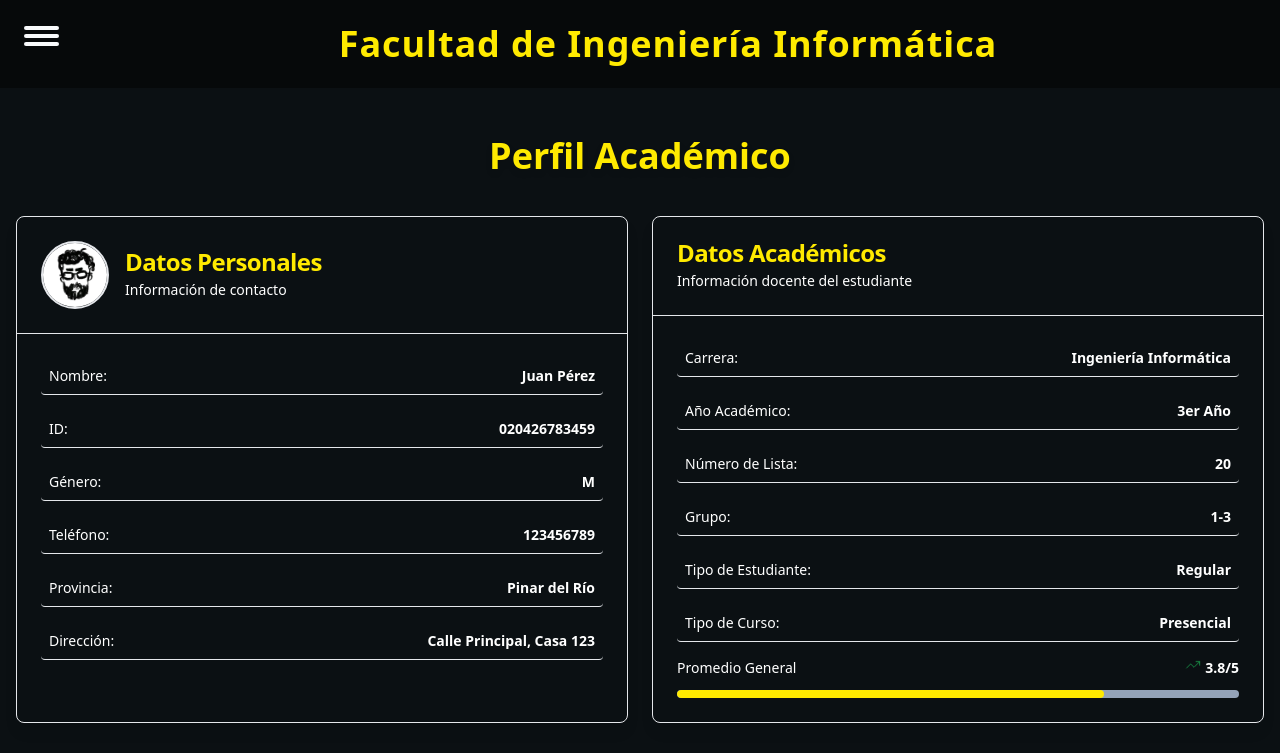
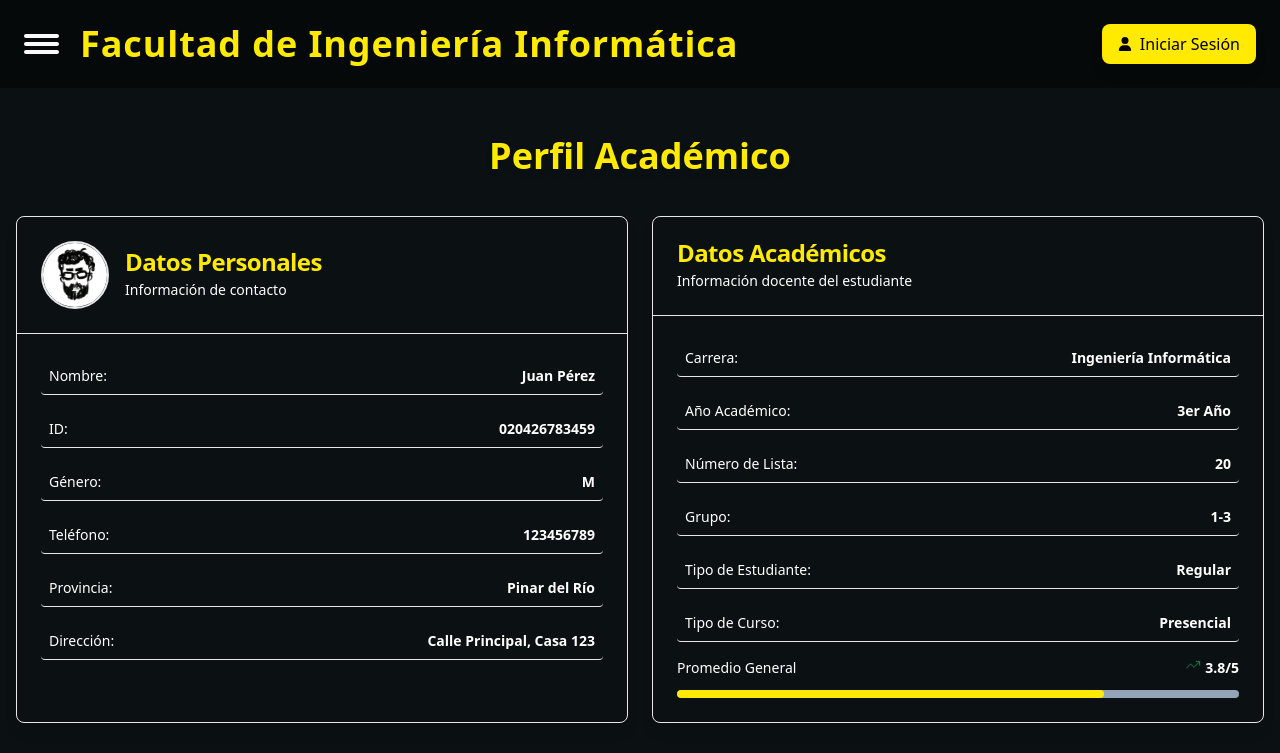
Before and after one commit to rodnye/inf-cujae-website, a Next.js app: page /grades in a window 1280 px wide. Shown: the top 753 px of the page. Built offline with nearby package versions, Linux system fonts and the light colour scheme; no server answers; what next-client-cookies would draw is missing.

Commit message:
feat: add AuthButton in the navigation bar and remove it from the homepage

```diff
--- a/src/app/(main)/home/page.tsx
+++ b/src/app/(main)/home/page.tsx
@@ -4,7 +4,7 @@ import { ScrollButton } from '@/components/buttons/Button';
 import { FaBook, FaToolbox, FaTrophy, FaCalendar } from 'react-icons/fa6';
 import { BlogGrid } from '@/components/sections/BlogGrid';
 import { HeroCard } from './HeroCard';
-import { AuthButton } from '@/components/auth/AuthButton';
+// import { AuthButton } from '@/components/auth/AuthButton'; // Eliminado
 import { motion, useInView } from 'framer-motion';
 import { useRef } from 'react';
 
@@ -27,16 +27,6 @@ export default function HomePage() {
 
   return (
     <div className="relative w-full flex-grow bg-gradient-to-b from-body to-[var(--color-body-end)]">
-      {/* Botón de Autenticación - Esquina superior derecha */}
-      <motion.div
-        initial={{ opacity: 0, y: -20 }}
-        animate={{ opacity: 1, y: 0 }}
-        transition={{ duration: 0.7, delay: 0.2 }}
-        className="fixed right-4 top-4 z-50"
-      >
-        <AuthButton />
-      </motion.div>
-
       {/* Welcome Section */}
       <section className="mx-auto mb-16 mt-36 max-w-4xl px-4">
         <div className="flex flex-col items-center justify-center p-6 pl-10 lg:p-0 lg:text-center">
@@ -72,8 +62,6 @@ export default function HomePage() {
           </motion.p>
         </div>
       </section>
-
-      {/* ...resto del código igual... */}
 
       {/* Navigation Section */}
       <section className="mx-auto mb-16 flex max-w-sm flex-col flex-wrap items-stretch justify-center gap-5 px-4 lg:max-w-full lg:flex-row lg:items-center">
--- a/src/components/sections/Navbar.tsx
+++ b/src/components/sections/Navbar.tsx
@@ -3,6 +3,7 @@ import { useState } from 'react';
 import { BurgerToggle } from '../buttons/BurgerToggle';
 import { SlideBar } from '../dialogs/SlideBar';
 import { LineButton } from '../buttons/LineButton';
+import { AuthButton } from '../auth/AuthButton'; // Importación añadida
 
 export const Navbar: React.FC = () => {
   const [openSlide, setOpenSlide] = useState(false);
@@ -10,17 +11,21 @@ export const Navbar: React.FC = () => {
     <>
       <nav className="flex w-full flex-col">
         {/** el pl-20 es para cubrir el espacio BurgerToggle */}
-        <div className="relative w-full bg-primary bg-opacity-95 p-6 pl-20">
-          <h1 className="text-center text-2xl font-bold tracking-wide text-secondary md:text-3xl lg:text-4xl">
+        <div className="relative flex w-full items-center justify-end bg-primary bg-opacity-95 p-6 pl-20 md:justify-between">
+          <h1 className="hidden text-center text-2xl font-bold tracking-wide text-secondary md:block md:text-3xl lg:text-4xl">
             Facultad de Ingeniería Informática
           </h1>
+
+          <div>
+            <AuthButton /> {/* Botón de autenticación añadido */}
+          </div>
         </div>
       </nav>
 
       {
         // sidebar
       }
-      <div className="fixed left-0 top-0 z-30 flex p-6 text-slate-50">
+      <div className="fixed left-0 top-0 z-30 flex p-6 pt-8 text-slate-50">
         <div className="relative z-20">
           <BurgerToggle onClick={() => setOpenSlide((v) => !v)} />
         </div>
```
